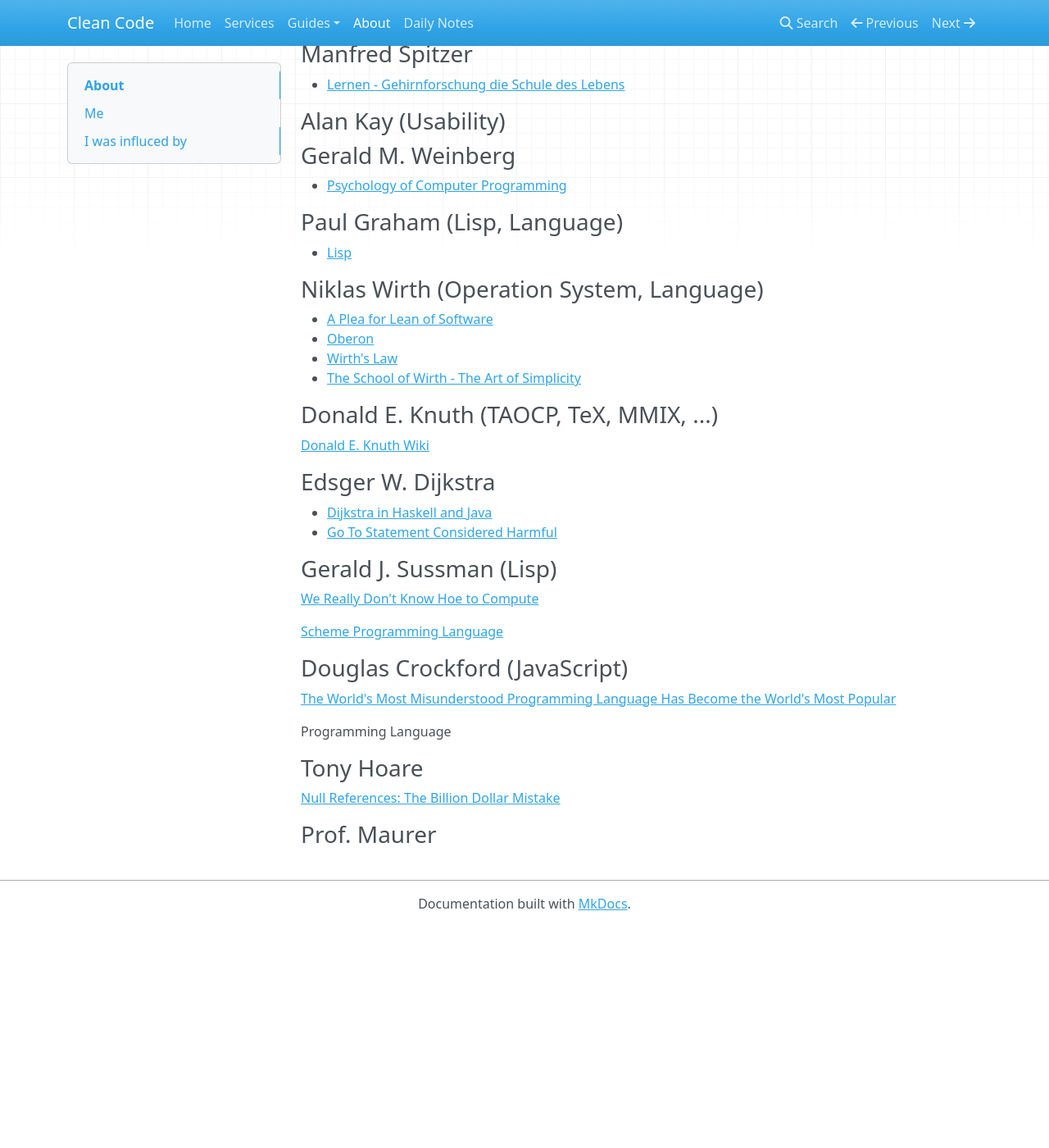
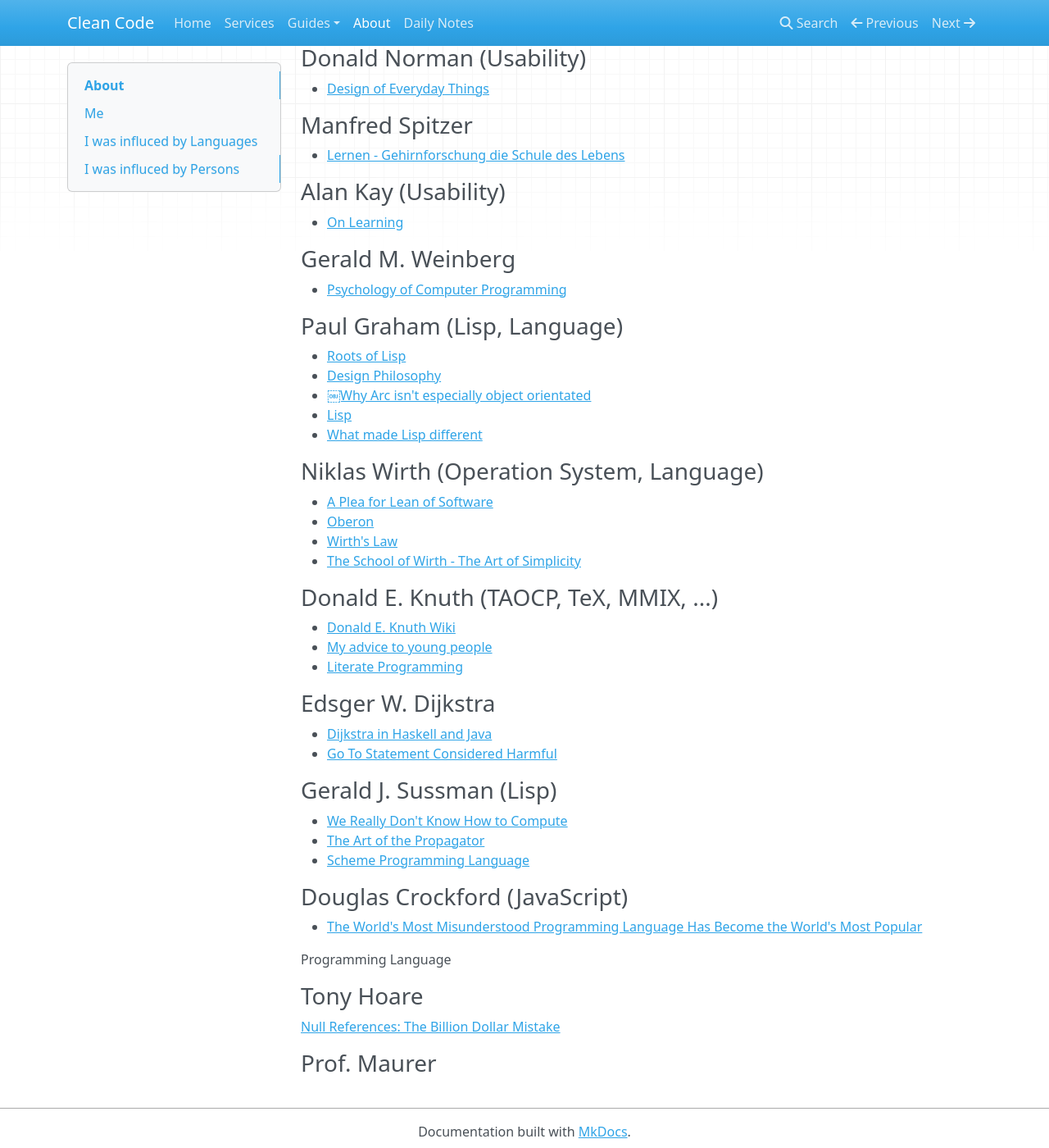
Before and after one commit to ChristophSheep/FooBar, an MkDocs documentation site: the page built from docs/about.md, in a window 1280 px wide and 1400 px high, scrolled down 549 px. Shown: the whole window at 82% size. Built offline with MkDocs 1.6.1, drawn with Linux system fonts in a browser that asks for light colours; nearby versions of some CDN libraries; old or Windows-style settings are respelled for this version of MkDocs; before the commit the page ends 1679 px from its top, so only the background shows below that; some of the changed text lies outside the part shown.

Commit message:
add some in about

```diff
--- a/docs/about.md
+++ b/docs/about.md
@@ -4,7 +4,12 @@
 
 foo bar biz.
 
-## I was influced by
+## I was influced by Languages
+
+Pascal, C, C++, C#, Java,
+Lisp, Arc, Haskell, Python
+
+## I was influced by Persons
 
 I think we are always influced by other persons.
 
@@ -29,13 +34,19 @@ see https://en.wikipedia.org/wiki/Communication#Models
 
 ### Alan Kay (Usability)
 
+- [On Learning](https://www.youtube.com/watch?v=50L44hEtVos)
+
 ### Gerald M. Weinberg
 
 - [Psychology of Computer Programming](http://www.geraldmweinberg.com/Site/Programming_Psychology.html)
 
 ### Paul Graham (Lisp, Language)
 
+- [Roots of Lisp](http://www.paulgraham.com/rootsoflisp.html)
+- [Design Philosophy](http://www.paulgraham.com/design.html)
+- [￼Why Arc isn't especially object orientated](http://www.paulgraham.com/noop.html)
 - [Lisp](http://www.paulgraham.com/lisp.html)
+- [What made Lisp different](http://www.paulgraham.com/diff.html)
 
 ### Niklas Wirth (Operation System, Language)
 
@@ -46,7 +57,9 @@ see https://en.wikipedia.org/wiki/Communication#Models
 
 ### Donald E. Knuth (TAOCP, TeX, MMIX, ...)
 
-[Donald E. Knuth Wiki](https://en.wikipedia.org/wiki/Donald_Knuth)
+- [Donald E. Knuth Wiki](https://en.wikipedia.org/wiki/Donald_Knuth)
+- [My advice to young people](https://www.youtube.com/watch?v=75Ju0eM5T2c)
+- [Literate Programming](http://www.literateprogramming.com)
 
 ### Edsger W. Dijkstra
 
@@ -55,13 +68,13 @@ see https://en.wikipedia.org/wiki/Communication#Models
 
 ### Gerald J. Sussman (Lisp)
 
-[We Really Don't Know Hoe to Compute](https://www.infoq.com/presentations/We-Really-Dont-Know-How-To-Compute)
-
-[Scheme Programming Language](https://en.wikipedia.org/wiki/Scheme_(programming_language))
+- [We Really Don't Know How to Compute](https://www.infoq.com/presentations/We-Really-Dont-Know-How-To-Compute)
+- [The Art of the Propagator](https://vimeo.com/12184930)
+- [Scheme Programming Language](https://en.wikipedia.org/wiki/Scheme_(programming_language))
 
 ### Douglas Crockford (JavaScript)
 
-[The World's Most Misunderstood Programming Language Has Become the World's Most Popular](http://javascript.crockford.com/popular.html)
+- [The World's Most Misunderstood Programming Language Has Become the World's Most Popular](http://javascript.crockford.com/popular.html)
 
 Programming Language
 
```
Also changed, not shown: docs/index.md (+6 -0 lines).
